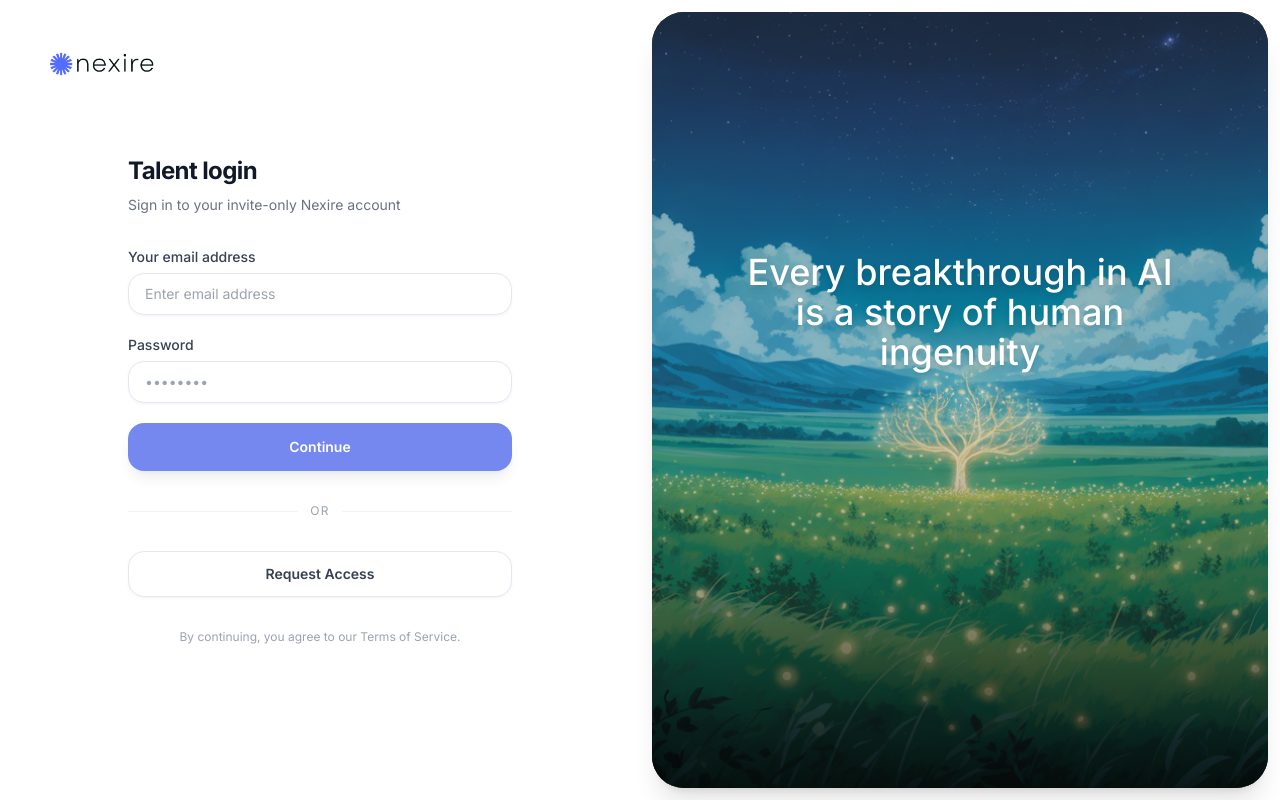
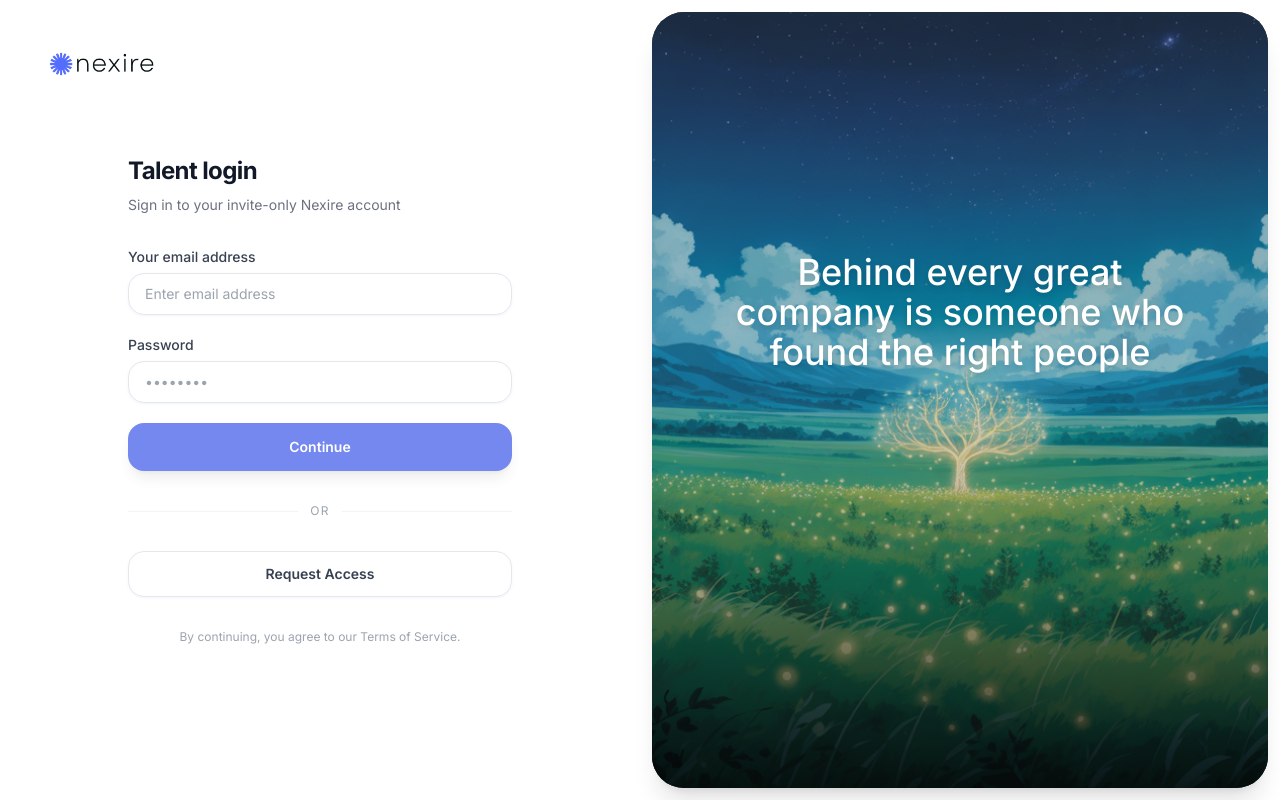
Before and after one commit to nexirein/beta.nexire.in, a Next.js app: page /login in a window 1280 px wide. Built offline with nearby package versions, Linux system fonts and the light colour scheme; no server answers.

Commit message:
style: update login page headline

```diff
--- a/app/(auth)/login/page.tsx
+++ b/app/(auth)/login/page.tsx
@@ -292,7 +292,7 @@ function LoginForm() {
 
           <div className="absolute inset-0 flex flex-col justify-center items-center text-center p-20 pb-64">
             <h2 className="text-white text-3xl xl:text-4xl leading-snug font-medium max-w-xl mx-auto drop-shadow-md">
-              Every breakthrough in AI is a story of human ingenuity
+              Behind every great company is someone who found the right people
             </h2>
           </div>
         </div>
```
